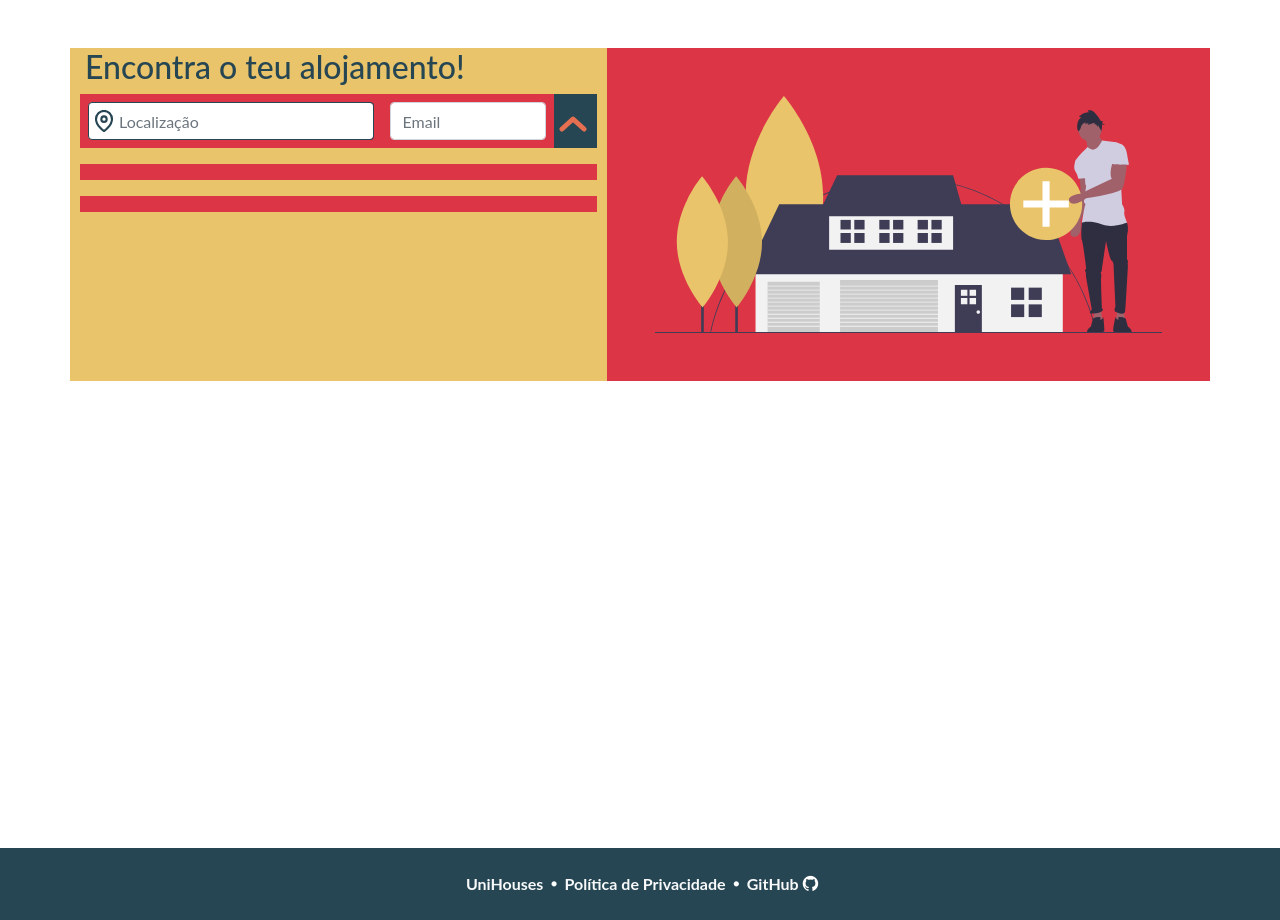
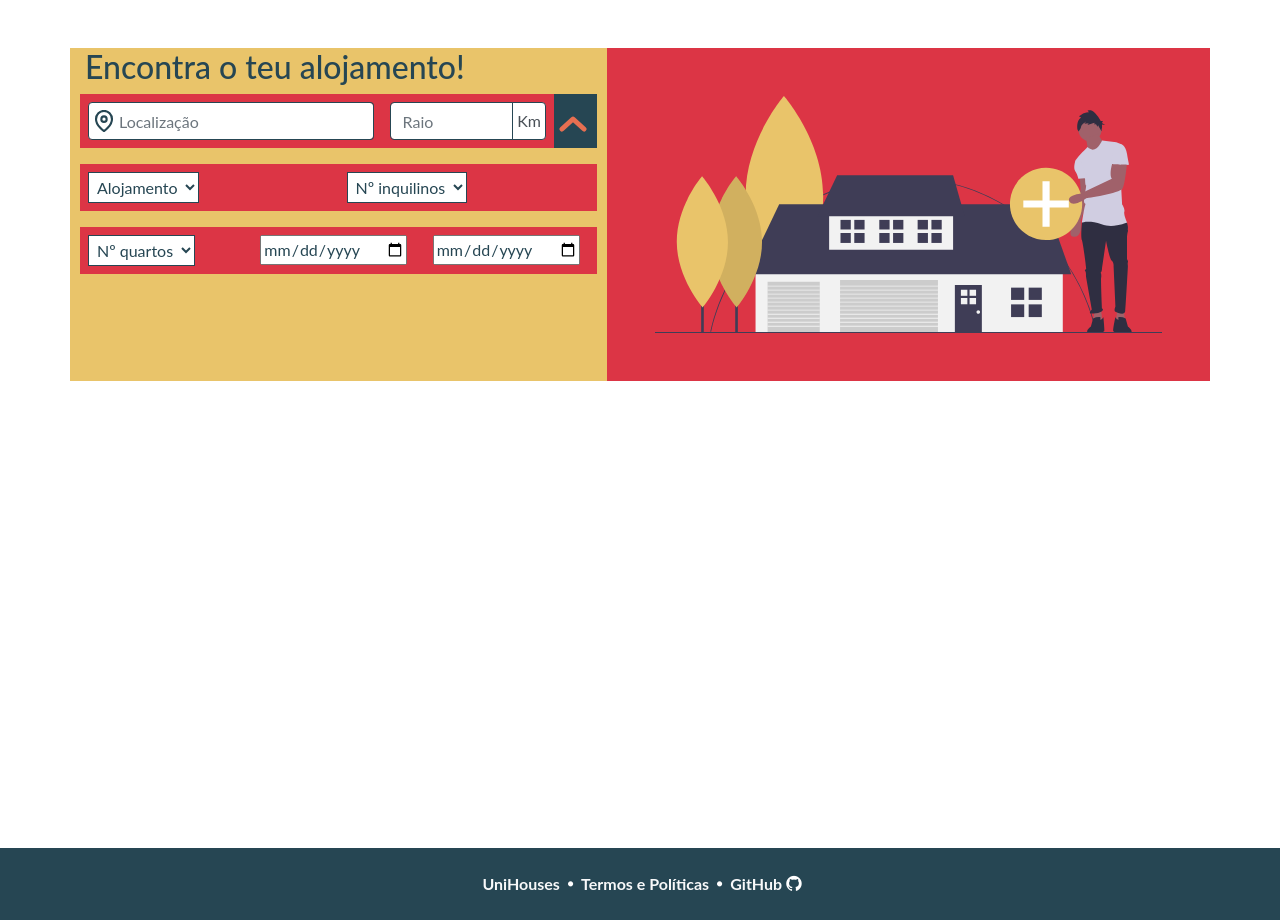
Before and after one commit to danielserras/projeto_final, a Django app: page /mainApp/search in a window 1280 px wide. Shown: the part 56-976 px from the top of the page. Run offline with Django 3.2, Linux system fonts and the light colour scheme; some libraries are stand-ins or nearby versions.

Commit message:
Input fields added to the search page

```diff
--- a/projeto_final_/mainApp/static/mainApp/css/style.css
+++ b/projeto_final_/mainApp/static/mainApp/css/style.css
@@ -75,7 +75,7 @@ img.blur {
     width: 100%;
     min-height: 100%;
     padding: 20px;
-    text-align:center;
+    text-align: center;
 }
 
 #formContent,
@@ -133,7 +133,7 @@ img.blur {
     transform: scale(0.95);
 }
 
-.inputType1{
+.inputType1 {
     background-color: #f6f6f6;
     border: none;
     color: #0d0d0d;
--- a/projeto_final_/mainApp/static/mainApp/js/script.js
+++ b/projeto_final_/mainApp/static/mainApp/js/script.js
@@ -1,12 +1,13 @@
 $(document).ready(function() {
     //agreement
-    $("#agreementAccept").click(function(){
-        if($(this).prop("checked") == true){
+    $("#agreementAccept").click(function() {
+        if ($(this).prop("checked") == true) {
             $("#agreementSubmit").prop("disabled", false);
-        }
-        else if($(this).prop("checked") == false){
+        } else if ($(this).prop("checked") == false) {
             $("#agreementSubmit").prop("disabled", true);
         }
     })
-
+    document.querySelector('.advancedSearchFormButton').addEventListener('click', function() {
+        this.classList.toggle('rotated');
+    });
 });
--- a/projeto_final_/mainApp/templates/mainApp/base.html
+++ b/projeto_final_/mainApp/templates/mainApp/base.html
@@ -37,7 +37,7 @@
         </div>
     </nav>
     <main id="main">
-         {% block content %} {% endblock %}
+        {% block content %} {% endblock %}
     </main>
     <footer class="container-fluid bg-info text-light p-4" id="footer">
         <div class="row justify-content-md-center">
@@ -46,7 +46,7 @@
             </a>
             <i class="fa fa-circle my-auto m-1 " style="font-size:6px;"></i>
             <a>
-                <p class="text-light my-auto m-1 font-weight-bold">Política de Privacidade</p>
+                <p class="text-light my-auto m-1 font-weight-bold">Termos e Políticas</p>
             </a>
             <i class="fa fa-circle my-auto m-1" style="font-size:6px;"></i>
             <a>
--- a/projeto_final_/mainApp/templates/mainApp/search.html
+++ b/projeto_final_/mainApp/templates/mainApp/search.html
@@ -18,7 +18,12 @@
                         </div>
                     </div>
                     <div class="form-group col-sm-4 bg-danger p-2">
-                        <input type="email" class="form-control" id="inputEmail4" placeholder="Email">
+                        <div class="input-group">
+                            <input type="text" class="form-control border-info rounded-left" placeholder="Raio">
+                            <div class="input-group-append">
+                                <span class="input-group-text bg-white border-info p-1">Km</span>
+                            </div>
+                        </div>
                     </div>
                     <div class="form-group col-sm-1 bg-info">
                         <button type="button" class="advancedSearchFormButton btn bg-transparent mt-3 p-0">
@@ -30,16 +35,36 @@
                 </div>
                 <div class="form-row border-border-primary">
                     <div class="form-group col-sm bg-danger p-2">
+                        <select class="form-select bg-white border-info p-1" aria-label="Tipo de Alojamento">
+                            <option selected>Alojamento</option>
+                            <option value="1">One</option>
+                            <option value="2">Two</option>
+                            <option value="3">Three</option>
+                        </select>
                     </div>
                     <div class="form-group col-sm bg-danger p-2">
+                        <select class="form-select bg-white border-info p-1" aria-label="Número de Inquilinos">
+                            <option selected>Nº inquilinos</option>
+                            <option value="1">One</option>
+                            <option value="2">Two</option>
+                            <option value="3">Three</option>
+                        </select>
                     </div>
                 </div>
                 <div class="form-row border-border-primary">
                     <div class="form-group col-sm bg-danger p-2">
+                        <select class="form-select bg-white border-info p-1" aria-label="Número de Quartos">
+                            <option selected>Nº quartos</option>
+                            <option value="1">One</option>
+                            <option value="2">Two</option>
+                            <option value="3">Three</option>
+                        </select>
                     </div>
                     <div class="form-group col-sm bg-danger p-2">
+                        <input type="date" id="birthday" name="birthday">
                     </div>
                     <div class="form-group col-sm bg-danger p-2">
+                        <input type="date" id="birthday" name="birthday">
                     </div>
                 </div>
             </form>
```
